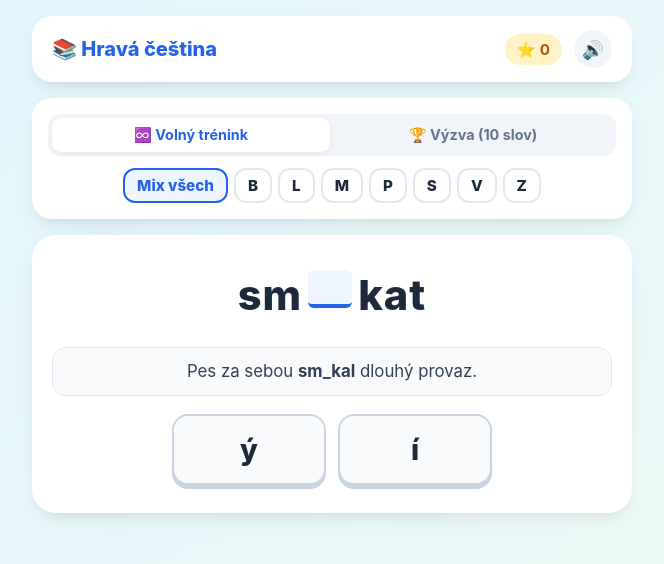
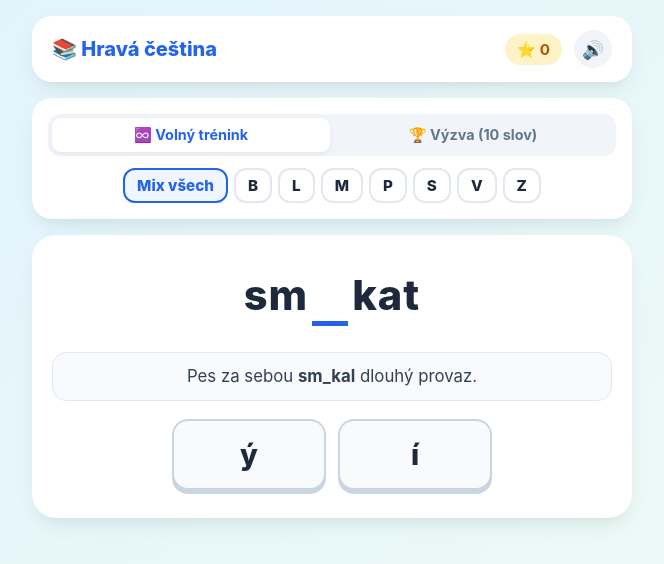
Before and after one commit to jonas3lf/Cestina, a plain HTML site: page index.html in a window 1280 px wide. Both pictures are taken after a click on the button "Spustit procvičování 🚀". Shown: the whole page, without its empty margins (308-972 px from the left). Drawn offline with Linux system fonts and the light colour scheme.

Commit message:
Update index.html

```diff
--- a/index.html
+++ b/index.html
@@ -270,39 +270,33 @@
       color: var(--text-main);
       margin: 8px 0;
       line-height: 1.2;
-      display: flex;
+      display: inline-flex;
       align-items: baseline;
       justify-content: center;
-      gap: 2px;
     }
 
-    /* Perfektně zarovnaný rámeček v jedné linii s textem */
+    /* Dokonale zarovnané podtržení v lince textu */
     .blank {
-      display: inline-flex;
-      align-items: center;
-      justify-content: center;
-      width: 44px;
-      height: 38px;
-      border-bottom: 4px solid var(--primary);
+      display: inline-block;
+      width: 36px;
+      border-bottom: 5px solid var(--primary);
+      margin: 0 4px;
+      text-align: center;
       color: var(--primary);
-      background: #eff6ff;
-      border-radius: 6px;
-      margin: 0 4px;
-      vertical-align: baseline;
-      position: relative;
-      top: -2px;
     }
 
     .blank.correct {
       border-color: var(--success);
       color: var(--success);
       background: var(--success-bg);
+      border-radius: 4px;
     }
 
     .blank.wrong {
       border-color: var(--error);
       color: var(--error);
       background: var(--error-bg);
+      border-radius: 4px;
     }
 
     .sentence-hint {
@@ -840,7 +834,7 @@
       opt2.textContent = currentWord.pair[1];
       opt2.dataset.val = currentWord.pair[1];
 
-      wordDisplayEl.innerHTML = `${currentWord.before}<span class="blank" id="blankSlot"></span>${currentWord.after}`;
+      wordDisplayEl.innerHTML = `${currentWord.before}<span class="blank" id="blankSlot">&nbsp;</span>${currentWord.after}`;
       sentenceHintEl.innerHTML = currentWord.sentence;
     }
 
```
